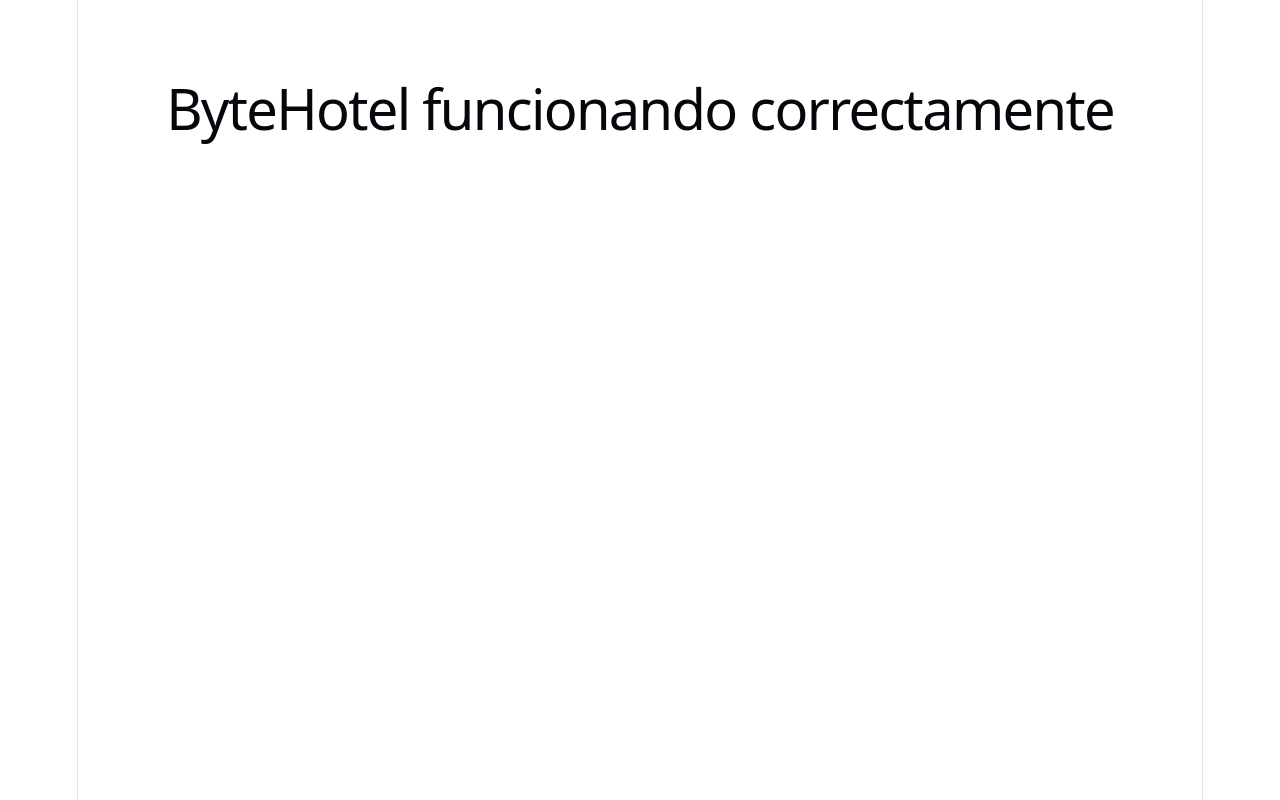
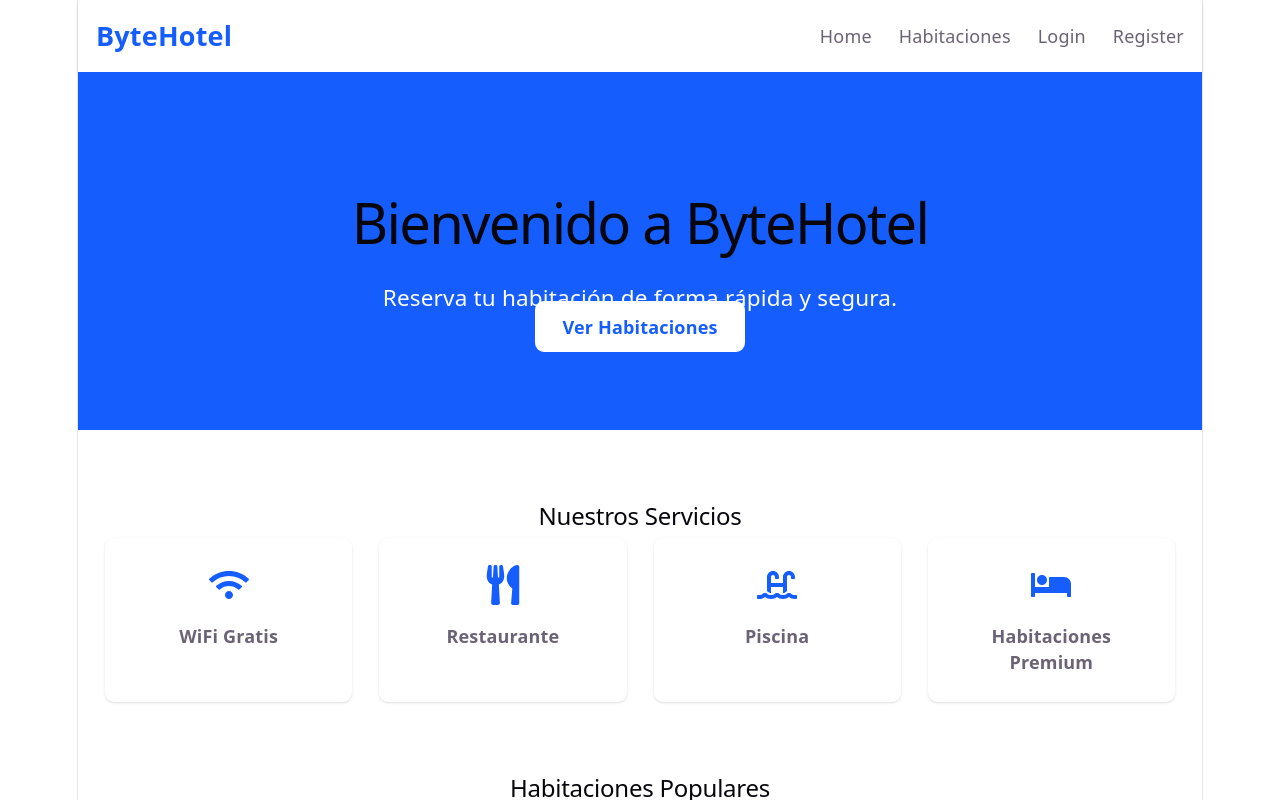
Before and after one commit to NihahtMontes/Proyecto-Web-Final, a React (Vite) app in the folder client/: page / in a window 1280 px wide. Shown: the top 800 px of the page. Built offline with nearby package versions, Linux system fonts and the light colour scheme.

Commit message:
feat: configurar rutas publicas con react-router

```diff
--- a/client/src/App.jsx
+++ b/client/src/App.jsx
@@ -1,12 +1,51 @@
-import ProtectedRoute from "./components/ui/ProtectedRoute";
+import {
+  BrowserRouter,
+  Routes,
+  Route,
+} from "react-router-dom";
+
+import Layout from "./components/layout/Layout";
+
+import HomePage from "./pages/public/HomePage";
+import RoomsPage from "./pages/public/RoomsPage";
+import RoomDetailPage from "./pages/public/RoomDetailPage";
+import LoginPage from "./pages/public/LoginPage";
+import RegisterPage from "./pages/public/RegisterPage";
 
 function App() {
   return (
-    <div className="p-10">
-      <h1 className="text-4xl font-bold text-blue-600">
-        ByteHotel funcionando correctamente
-      </h1>
-    </div>
+    <Routes>
+
+      <Route element={<Layout />}>
+
+        <Route
+          path="/"
+          element={<HomePage />}
+        />
+
+        <Route
+          path="/habitaciones"
+          element={<RoomsPage />}
+        />
+
+        <Route
+          path="/habitaciones/:id"
+          element={<RoomDetailPage />}
+        />
+
+        <Route
+          path="/login"
+          element={<LoginPage />}
+        />
+
+        <Route
+          path="/register"
+          element={<RegisterPage />}
+        />
+
+      </Route>
+
+    </Routes>
   );
 }
 
```
